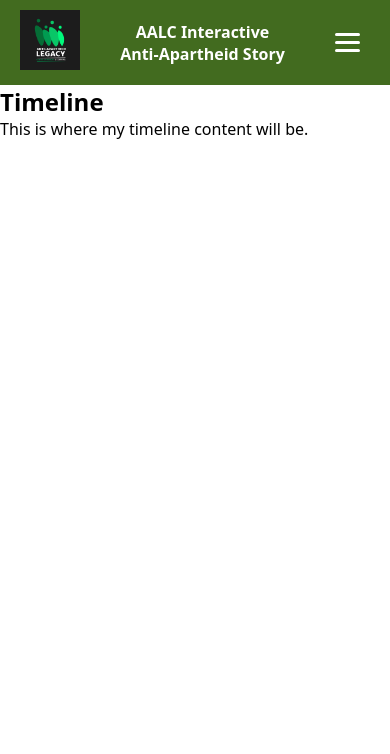
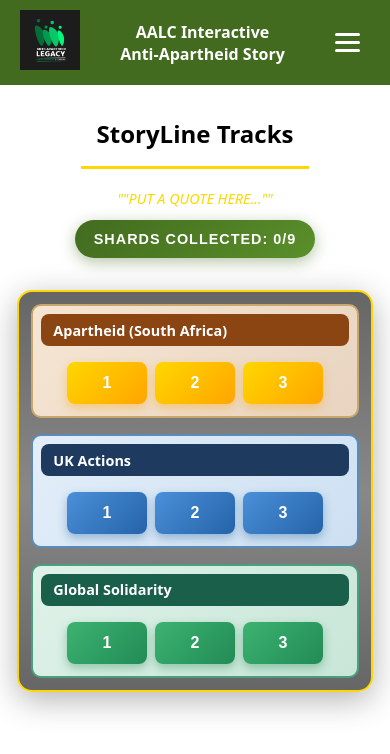
Before and after one commit to SujitBhatta21/DUMMY_AALC-IndividualProject, a React (Vite) app in the folder client/: page /timeline in a window 390 px wide. Shown: the top 754 px of the page. Built offline with nearby package versions, Linux system fonts and the light colour scheme.

Commit message:
Added TimelinePage with near complete styling.
Could change the styling based on client feedback.

```diff
--- a/client/src/pages/TimelinePage.tsx
+++ b/client/src/pages/TimelinePage.tsx
@@ -1,4 +1,4 @@
-import '../App.css'
+import '../styles/TimelinePage.css'
 import { Header } from "../components/Header.tsx";
 
 function TimelinePage() {
@@ -6,8 +6,35 @@ function TimelinePage() {
         <div className="timeline-page">
             <Header />
             <section className="timeline-section">
-                <h1>Timeline</h1>
-                <p>This is where my timeline content will be.</p>
+                <h1>StoryLine Tracks</h1>
+                <p id="timeline-heading-quote">""PUT A QUOTE HERE...""</p>
+                <button className="shards-collected-btn">SHARDS COLLECTED: 0/9</button>
+                <div className="tracks">
+                    <div className="timeline-track1">
+                        <h3>Apartheid (South Africa)<br/></h3>
+                        <div className="tt1-shards">
+                            <button className="shard-btn">1</button>
+                            <button className="shard-btn">2</button>
+                            <button className="shard-btn">3</button>
+                        </div>
+                    </div>
+                    <div className="timeline-track2">
+                        <h3>UK Actions<br/></h3>
+                        <div className="tt2-shards">
+                            <button className="shard-btn">1</button>
+                            <button className="shard-btn">2</button>
+                            <button className="shard-btn">3</button>
+                        </div>
+                    </div>
+                    <div className="timeline-track3">
+                        <h3>Global Solidarity<br/></h3>
+                        <div className="tt3-shards">
+                            <button className="shard-btn">1</button>
+                            <button className="shard-btn">2</button>
+                            <button className="shard-btn">3</button>
+                        </div>
+                    </div>
+                </div>
             </section>
         </div>
     )
--- /dev/null
+++ b/client/src/styles/TimelinePage.css
@@ -0,0 +1,312 @@
+.timeline-page {
+    min-height: 100vh;
+}
+
+.timeline-section {
+    display: flex;
+    flex-direction: column;
+    align-items: center;
+    justify-content: center;
+    padding: 2rem 1rem;
+}
+
+.timeline-section h1 {
+    text-align: center;
+    padding: 1.5rem 2rem;
+    margin-bottom: 0.5rem;
+    font-size: clamp(1.5rem, 4vw, 2.5rem);
+    border-bottom: 3px solid #FFD700;
+}
+
+#timeline-heading-quote {
+    color: #FFD700;
+    padding: 1rem 2rem;
+    font-style: italic;
+    text-align: center;
+    font-size: clamp(0.9rem, 2vw, 1.1rem);
+    max-width: 600px;
+}
+
+/* Shards Collection Button */
+.shards-collected-btn {
+    background: linear-gradient(135deg, #426B1F 0%, #5a8f2a 100%);
+    color: white;
+    padding: 1rem 2rem;
+    margin-bottom: 2rem;
+    border: none;
+    border-radius: 50px;
+    font-size: clamp(0.9rem, 2vw, 1.1rem);
+    font-weight: bold;
+    letter-spacing: 1px;
+    cursor: pointer;
+    box-shadow: 0 4px 15px rgba(66, 107, 31, 0.4);
+    transition: 0.3s linear;
+    position: relative;
+    overflow: hidden;
+}
+
+.shards-collected-btn::before {
+    content: '';
+    position: absolute;
+    top: 0;
+    left: -100%;
+    width: 100%;
+    height: 100%;
+    background: linear-gradient(90deg, transparent, rgba(255,255,255,0.2), transparent);
+    transition: left 0.5s ease;
+}
+
+.shards-collected-btn:hover {
+    transform: translateY(-3px);
+    box-shadow: 0 6px 20px rgba(66, 107, 31, 0.5);
+}
+
+.shards-collected-btn:hover::before {
+    left: 100%;
+}
+
+/* Tracks Container */
+.tracks {
+    display: flex;
+    flex-direction: column;
+    background: linear-gradient(180deg, #666666 0%, #888888 50%, #666666 100%);
+    border: 2px solid #FFD700;
+    padding: 1.5rem;
+    border-radius: 20px;
+    width: 90%;
+    max-width: 900px;
+    gap: 1.5rem;
+    box-shadow: 0 8px 32px rgba(0, 0, 0, 0.3);
+}
+
+/* Common Track Styles */
+.timeline-track1,
+.timeline-track2,
+.timeline-track3 {
+    display: flex;
+    flex-direction: column;
+    padding: 1rem;
+    border-radius: 15px;
+    transition: transform 0.3s ease, box-shadow 0.3s ease;
+}
+
+.timeline-track1:hover,
+.timeline-track2:hover,
+.timeline-track3:hover {
+    transform: scale(1.02);
+    box-shadow: 0 6px 20px rgba(0, 0, 0, 0.2);
+}
+
+.timeline-section h3 {
+    margin: 0 0 1rem 0;
+    padding: 0.5rem 1rem;
+    font-size: clamp(1rem, 2.5vw, 1.25rem);
+    border-radius: 8px;
+}
+
+/* TRACK 1 - Apartheid (South Africa) - Warm Earth Tones */
+.timeline-track1 {
+    background: linear-gradient(135deg, #f5e6d3 0%, #e8d4c0 100%);
+    border: 2px solid #c9a66b;
+}
+
+.timeline-track1 h3 {
+    background: #8B4513;
+    color: white;
+}
+
+.tt1-shards {
+    display: flex;
+    align-items: center;
+    justify-content: center;
+    padding: 0.75rem;
+    gap: 5%;
+}
+
+.tt1-shards button {
+    flex: 1;
+    max-width: 120px;
+    background: linear-gradient(135deg, #FFD700 0%, #FFA500 100%);
+    border: none;
+    border-radius: 12px;
+    padding: clamp(1rem, 4vw, 2rem) clamp(0.5rem, 2vw, 1rem);
+    text-align: center;
+    font-size: clamp(1rem, 2vw, 1.25rem);
+    font-weight: bold;
+    cursor: pointer;
+    box-shadow: 0 4px 10px rgba(255, 165, 0, 0.4);
+    transition: all 0.3s ease;
+}
+
+.tt1-shards button:hover {
+    background: linear-gradient(135deg, #FFA500 0%, #FF8C00 100%);
+    transform: translateY(-4px);
+    box-shadow: 0 8px 20px rgba(255, 165, 0, 0.5);
+}
+
+/* TRACK 2 - UK Actions - Cool Blue Tones */
+.timeline-track2 {
+    background: linear-gradient(135deg, #e3eef9 0%, #cde0f2 100%);
+    border: 2px solid #5b8cb8;
+}
+
+.timeline-track2 h3 {
+    background: #1e3a5f;
+    color: white;
+}
+
+.tt2-shards {
+    display: flex;
+    align-items: center;
+    justify-content: center;
+    padding: 0.75rem;
+    gap: 5%;
+}
+
+.tt2-shards button {
+    flex: 1;
+    max-width: 120px;
+    background: linear-gradient(135deg, #4a90d9 0%, #2563a8 100%);
+    border: none;
+    border-radius: 12px;
+    padding: clamp(1rem, 4vw, 2rem) clamp(0.5rem, 2vw, 1rem);
+    text-align: center;
+    font-size: clamp(1rem, 2vw, 1.25rem);
+    font-weight: bold;
+    color: white;
+    cursor: pointer;
+    box-shadow: 0 4px 10px rgba(37, 99, 168, 0.4);
+    transition: all 0.3s ease;
+}
+
+.tt2-shards button:hover {
+    background: linear-gradient(135deg, #2563a8 0%, #1a4b7c 100%);
+    transform: translateY(-4px);
+    box-shadow: 0 8px 20px rgba(37, 99, 168, 0.5);
+}
+
+/* TRACK 3 - Global Solidarity - Green/Teal Tones */
+.timeline-track3 {
+    background: linear-gradient(135deg, #e0f2e9 0%, #c8e6d8 100%);
+    border: 2px solid #4a9f7e;
+}
+
+.timeline-track3 h3 {
+    background: #1a5f4a;
+    color: white;
+}
+
+.tt3-shards {
+    display: flex;
+    align-items: center;
+    justify-content: center;
+    padding: 0.75rem;
+    gap: 5%;
+}
+
+.tt3-shards button {
+    flex: 1;
+    max-width: 120px;
+    background: linear-gradient(135deg, #3cb371 0%, #228b55 100%);
+    border: none;
+    border-radius: 12px;
+    padding: clamp(1rem, 4vw, 2rem) clamp(0.5rem, 2vw, 1rem);
+    text-align: center;
+    font-size: clamp(1rem, 2vw, 1.25rem);
+    font-weight: bold;
+    color: white;
+    cursor: pointer;
+    box-shadow: 0 4px 10px rgba(34, 139, 85, 0.4);
+    transition: all 0.3s ease;
+}
+
+.tt3-shards button:hover {
+    background: linear-gradient(135deg, #228b55 0%, #166b3f 100%);
+    transform: translateY(-4px);
+    box-shadow: 0 8px 20px rgba(34, 139, 85, 0.5);
+}
+
+/* Responsive Design */
+@media (max-width: 768px) {
+    .timeline-section {
+        padding: 1rem 0.5rem;
+    }
+
+    .tracks {
+        width: 95%;
+        padding: 1rem;
+        gap: 1rem;
+    }
+
+    .timeline-track1,
+    .timeline-track2,
+    .timeline-track3 {
+        padding: 0.75rem;
+    }
+
+    .tt1-shards,
+    .tt2-shards,
+    .tt3-shards {
+        gap: 3%;
+        padding: 0.5rem;
+    }
+
+    .tt1-shards button,
+    .tt2-shards button,
+    .tt3-shards button {
+        max-width: 100px;
+        border-radius: 10px;
+    }
+
+    .shards-collected-btn {
+        padding: 0.8rem 1.5rem;
+    }
+}
+
+@media (max-width: 480px) {
+    .timeline-section h1 {
+        padding: 1rem;
+    }
+
+    #timeline-heading-quote {
+        padding: 0.75rem 1rem;
+    }
+
+    .tracks {
+        padding: 0.75rem;
+        border-radius: 15px;
+    }
+
+    .timeline-track1,
+    .timeline-track2,
+    .timeline-track3 {
+        padding: 0.5rem;
+        border-radius: 10px;
+    }
+
+    .timeline-section h3 {
+        font-size: 0.9rem;
+        padding: 0.4rem 0.75rem;
+        margin-bottom: 0.75rem;
+    }
+
+    .tt1-shards,
+    .tt2-shards,
+    .tt3-shards {
+        gap: 8px;
+        padding: 0.25rem;
+    }
+
+    .tt1-shards button,
+    .tt2-shards button,
+    .tt3-shards button {
+        max-width: 80px;
+        border-radius: 8px;
+        padding: 0.75rem 0.5rem;
+    }
+
+    .shards-collected-btn {
+        padding: 0.7rem 1.2rem;
+        border-radius: 30px;
+    }
+}
```
